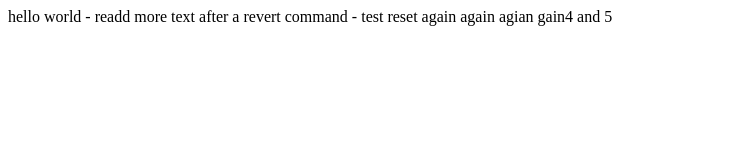
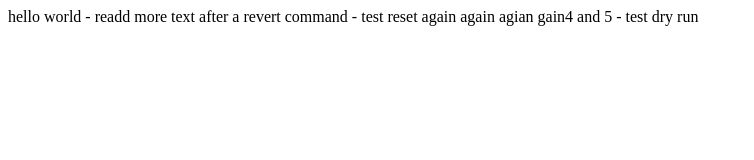
Before and after one commit to totocostaud/prod, a plain HTML site: page index.html in a window 1280 px wide. Shown: the whole page, without its empty margins (0-754 px from the left). Drawn offline with Linux system fonts and the light colour scheme.

Commit message:
test dry run

```diff
--- a/index.html
+++ b/index.html
@@ -1,6 +1,6 @@
 <html>
 <head></head>
 <body>
-hello world - readd more text after a revert command  - test reset again again agian gain4 and 5
+hello world - readd more text after a revert command  - test reset again again agian gain4 and 5 - test dry run
 </html>
 </body>
```
